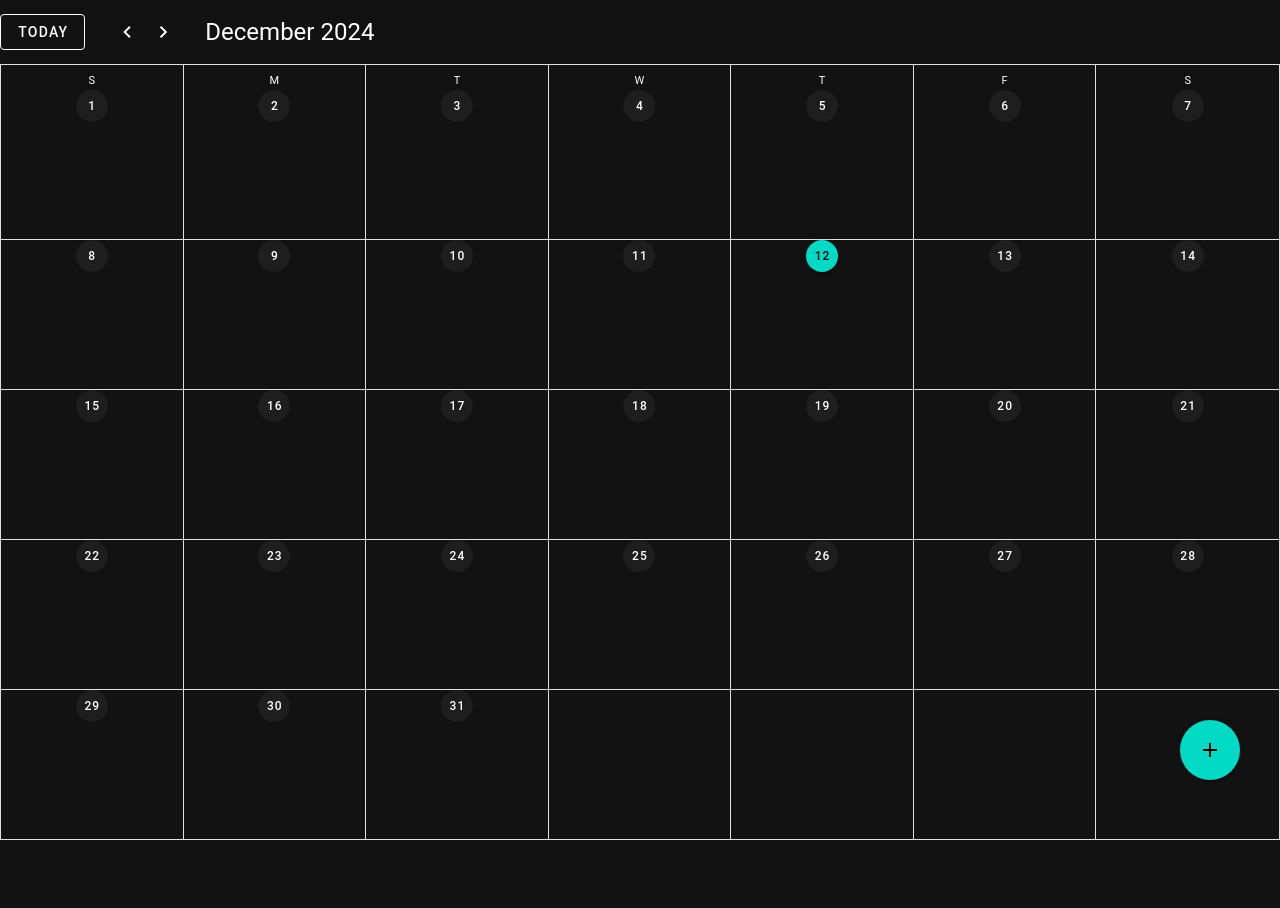
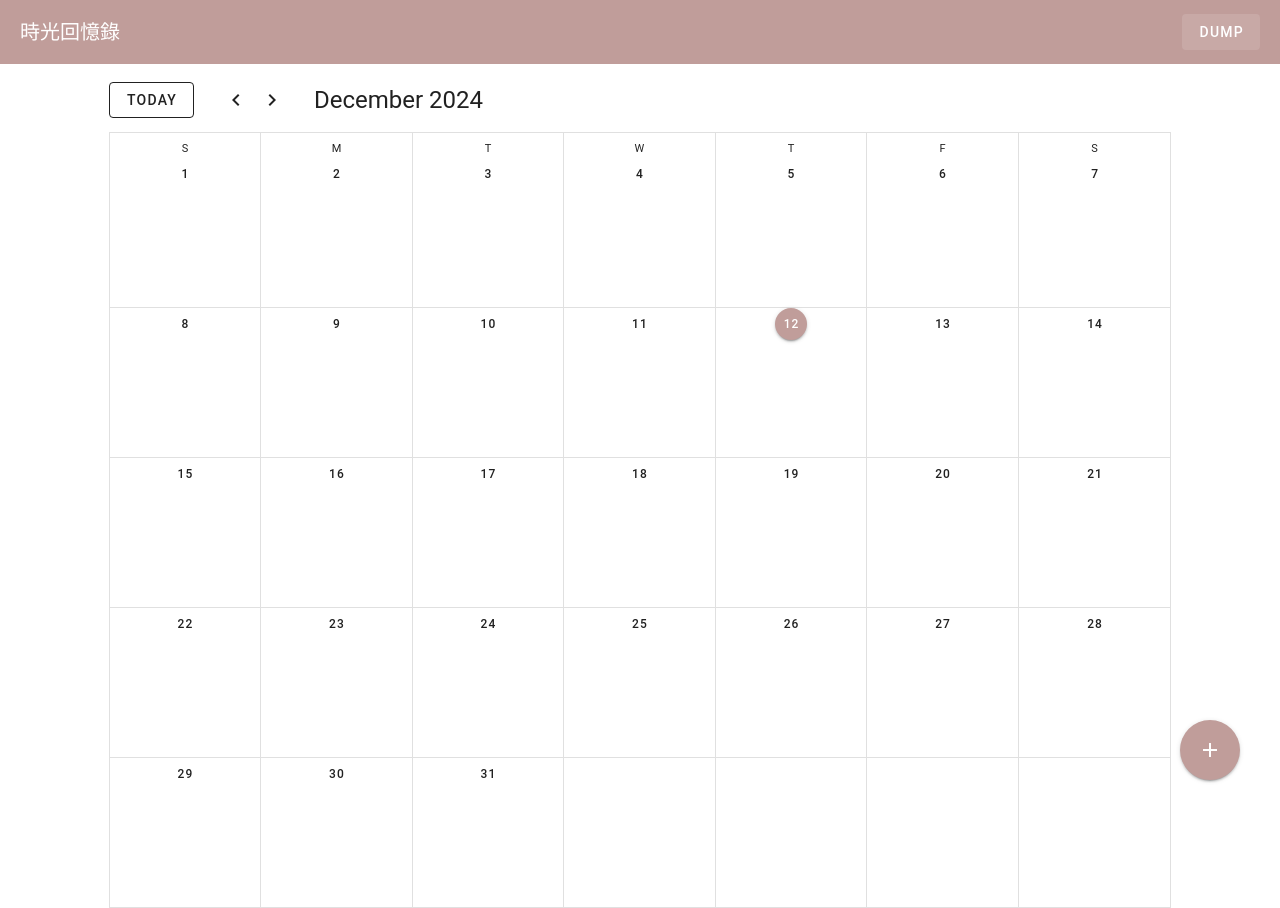
Before and after one commit to cy0802/Go-Programming-Final-Project, a Vue app in the folder frontend/: page / in a window 1280 px wide. Before the commit the page ends 840 px from the top, so only its background shows below. Built offline with nearby package versions, Linux system fonts and the light colour scheme; no server answers.

Commit message:
change style

```diff
--- a/frontend/src/App.vue
+++ b/frontend/src/App.vue
@@ -1,12 +1,27 @@
 <template>
-  <v-row class="fill-height">
-    <v-col>
+  <v-app>
+    <v-toolbar
+      title="時光回憶錄"
+      color="primary"
+    >
+      <v-btn
+        class="mr-5"
+        @click="handleDump()"
+        variant="tonal"
+      >
+        DUMP
+      </v-btn>
+    </v-toolbar>
+    <v-row>
+      <v-col cols="1"></v-col>
+      <v-col cols="10">
         <v-sheet height="600">
           <v-calendar
             :events="events"
             hide-week-number
             next-icon="mdi-chevron-right"
             prev-icon="mdi-chevron-left"
+            class="my-1"
           >
             <template #event="{ event }">
               <div class="center-content">
@@ -24,6 +39,7 @@
           </v-calendar>
         </v-sheet>
       </v-col>
+      <v-col cols="1"></v-col>
       <EventDialog
         v-model="dialog"
         :event="selectedEvent"
@@ -40,6 +56,7 @@
         @click="addNewEvent()"
       />
     </v-row>
+  </v-app>
 </template>
 
 <script setup>
@@ -47,11 +64,21 @@ import { onMounted, ref } from 'vue';
 import { useDate } from 'vuetify'
 import EventDialog from './components/EventDialog.vue';
 import * as eventService from './services/event.js'
+import { getDump } from './services/dump.js'
 
 const adapter = useDate();
 const events = ref([]);
 const selectedEvent = ref({});
 const dialog = ref(false);
+
+function handleDump() {
+  try {
+    const dumpPic = getDump();
+    console.log(dumpPic);
+  } catch (error) {
+    console.error("Error dumping data:", error);
+  }
+}
 
 function addEvent(id, name, start, end, diary = '') {
   events.value.push({
--- a/frontend/src/plugins/vuetify.js
+++ b/frontend/src/plugins/vuetify.js
@@ -14,14 +14,13 @@ const vuetify = createVuetify({
   },
   directives,
   theme: {
-    defaultTheme: 'dark',
+    defaultTheme: 'light',
     themes: {
-      dark: {
-        dark: true,
+      light: {
         colors: {
-          background: '#121212',
-          surface: '#1E1E1E',
-          primary: '#03DAC6',
+          background: '#FFFFFF',
+          surface: '#FFFFFF',
+          primary: '#C09D9A',
           secondary: '#BB86FC',
           error: '#CF6679',
         },
--- /dev/null
+++ b/frontend/src/services/dump.js
@@ -0,0 +1,21 @@
+import axios from 'axios';
+const baseUrl = "http://localhost:8083";
+
+const getDump = async () => {
+  const startDate = new Date();
+  startDate.setDate(startDate.getDate() - startDate.getDay() + 1);
+  const endDate = new Date(startDate);
+  endDate.setDate(endDate.getDate() + 6);
+  const formatDate = (date) => date.toISOString().split('T')[0];
+  const formattedStartDate = formatDate(startDate);
+  const formattedEndDate = formatDate(endDate);
+  try {
+    const response = await axios.get(`${baseUrl}/summary/${formattedStartDate}/${formattedEndDate}`);
+    return response.data
+  } catch (error) {
+    console.error("Error fetching dumps:", error);
+    throw error;
+  }
+}
+
+export { getDump }
```
Lines whose indentation alone changed are shown as unchanged.
